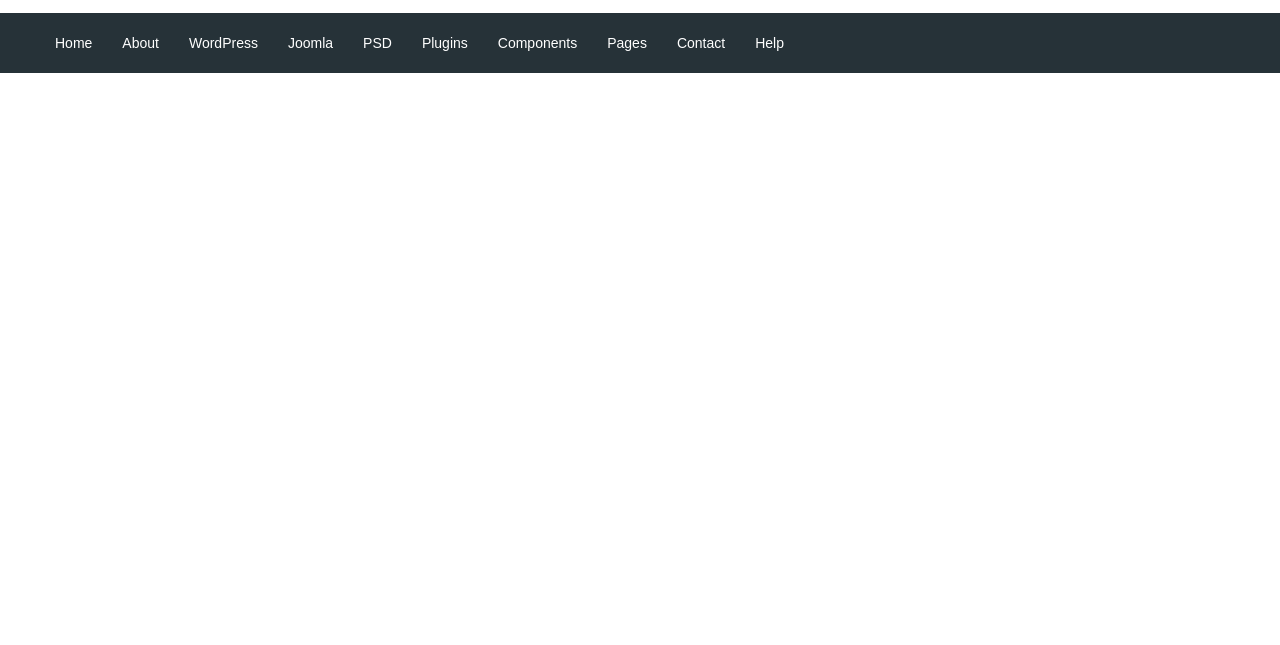
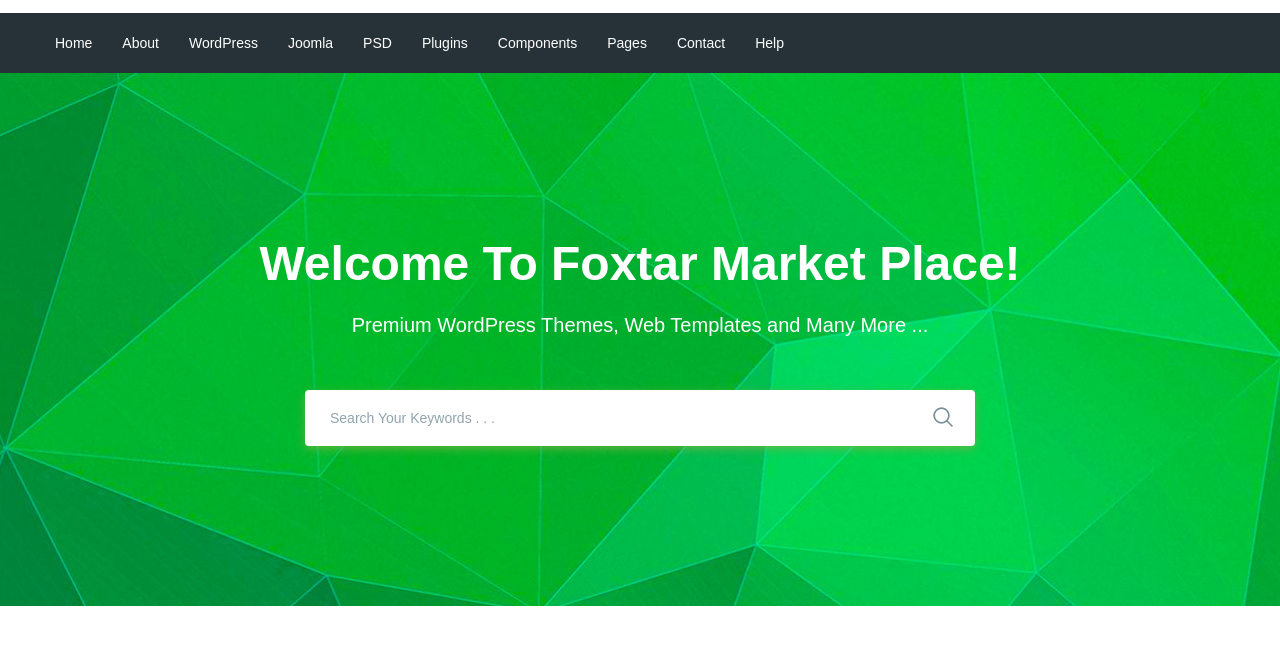
Before and after one commit to Dishones2/moderno, a website: page app/index.html in a window 1280 px wide. Shown: the part 77-722 px from the top of the page. Drawn offline with nearby package versions, Linux system fonts and the light colour scheme; files that its build step writes are made by us from their sources.

Commit message:
add search section

```diff
--- a/app/index.html
+++ b/app/index.html
@@ -51,7 +51,26 @@
             </div>
         </div>
     </header>
-
+    <section class="search" style="background-image: url(../images/search-bg.jpg);">
+        <div class="container">
+            <div class="search__inner">
+                <div class="search__inner-title">
+                    Welcome To Foxtar Market Place!
+                </div>
+                <div class="search__inner-text">
+                    Premium WordPress Themes, Web Templates and Many More ...
+                </div>
+                <div class="search__inner-form">
+                    <form>
+                        <input type="text" placeholder="Search Your Keywords . . ." required>
+                        <button type="submit">
+                            <img src="images/icons/search.png" alt="">
+                        </button>
+                    </form>
+                </div>
+            </div>
+        </div>
+    </section>
 
     <script src="https://ajax.googleapis.com/ajax/libs/d3js/5.15.1/d3.min.js"></script>
     <script src="js/libs.min.js"></script>
--- a/app/scss/style.scss
+++ b/app/scss/style.scss
@@ -57,3 +57,55 @@
         }
     }
 }
+
+.search {
+    background-repeat: no-repeat;
+    background-size: cover;
+    background-position: center;
+    min-height: 533px;
+}
+.search__inner {
+    padding: 155px 0 100px;
+    color: #fff;
+    text-align: center;
+    &-title {
+        margin-bottom: 10px;
+        font-size: 48px;
+        line-height: 72px;
+        font-weight: 700;
+    }
+    &-text {
+        margin-bottom: 50px;
+        font-size: 20px;
+        line-height: 30px;
+        font-weight: 500;
+    }
+    &-form {
+        max-width: 670px;
+        margin: 0 auto;
+        position: relative;
+        input {
+            display: block;
+            width: 100%;
+            height: 56px;
+            box-shadow: 0px 3px 10px 0px rgba(124, 178, 64, 0.75);
+            border-radius: 4px;
+            border: none;
+            font-size: 14px;
+            font-weight: 500;
+            padding-left: 25px;
+            padding-right: 60px;
+            &::placeholder {
+                color: #90a4ae;
+                font-weight: 500;
+            }
+        }
+        button {
+            position: absolute;
+            border: none;
+            background-color: transparent;
+            right: 16px;
+            top: 16px;
+        }
+    }
+}
```
Also changed, not shown: app/images/icons/search.png (added), app/images/icons/search.svg (added), app/images/search-bg.jpg (added).
